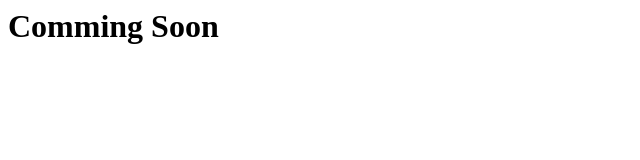
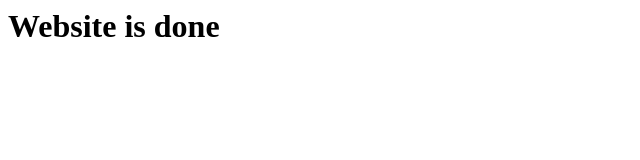
Before and after one commit to chinmay-2612/acts-lms, a plain HTML site: page index.html in a window 1280 px wide. Shown: the whole page, without its empty margins (0-640 px from the left). Drawn offline with Linux system fonts and the light colour scheme.

Commit message:
Update index.html

```diff
--- a/index.html
+++ b/index.html
@@ -1 +1 @@
-<h1>Comming Soon</h1>
+<h1>Website is done</h1>
```
